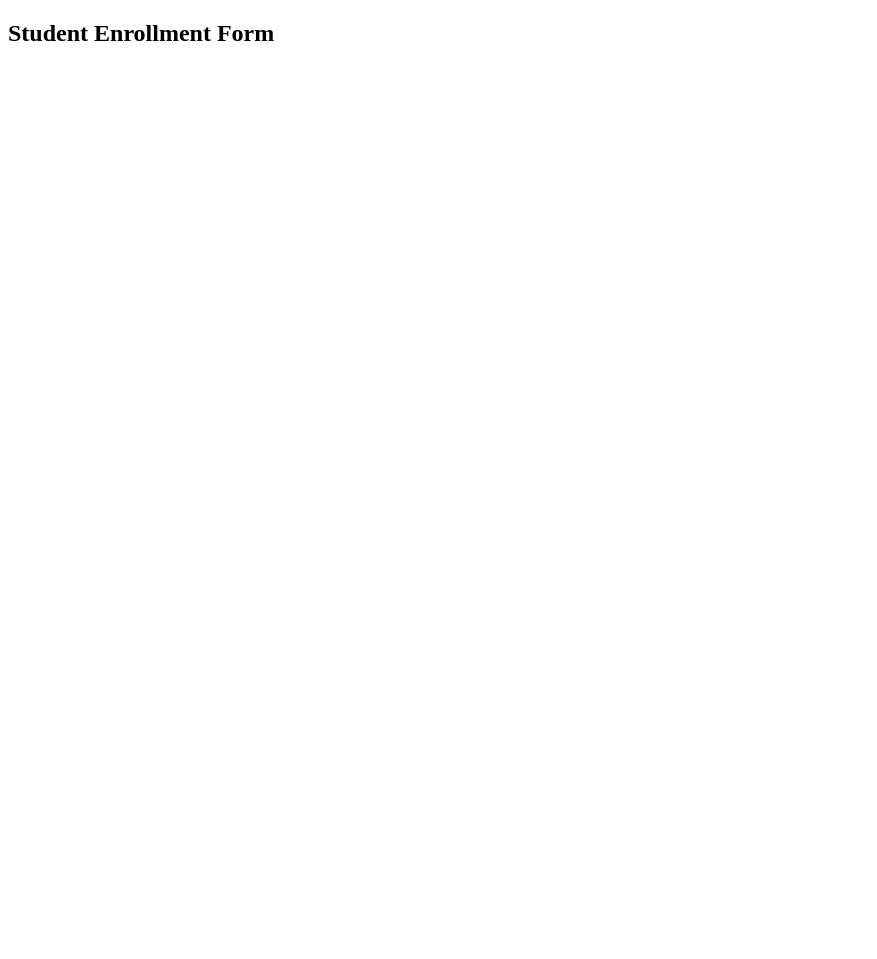
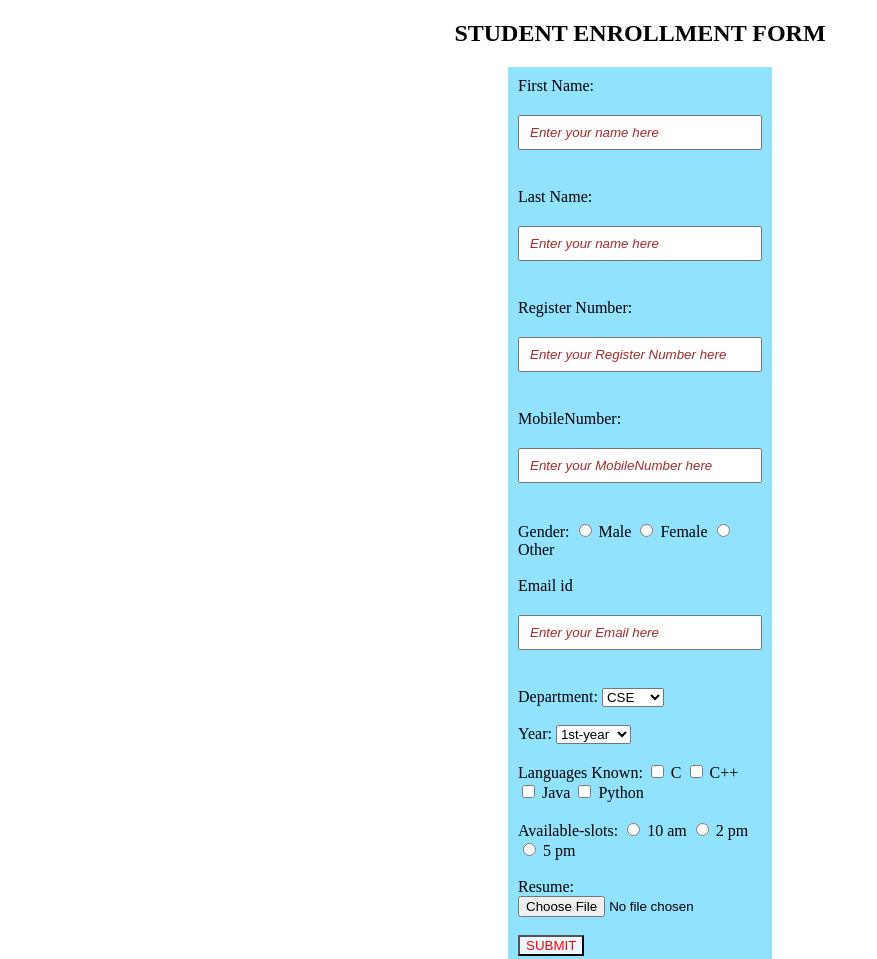
Before and after one commit to PROGRAD-MERN-Fullstack/enrollment-form, a plain HTML site: page index.html in a window 1280 px wide. Shown: the top 959 px of the page, without its empty margins (0-877 px from the left). Before the commit the page ends 800 px from the top, so only its background shows below. Drawn offline with Linux system fonts and the light colour scheme.

Commit message:
ADD.enrollment form created

```diff
--- a/assets/css/style.css
+++ b/assets/css/style.css
@@ -0,0 +1,29 @@
+h2{
+    text-align: center;
+    text-transform:uppercase;
+}
+form{
+
+    background-color:rgba(0, 187, 255, 0.432);
+    padding: 10px;
+    margin-left: 500px;
+    margin-right: 500px;
+}
+input[type=text] {
+    font-style: oblique;
+    width: 100%;
+    padding: 8px 10px;
+    margin: 20px 0;
+    box-sizing: border-box;
+  }
+input[type=text]:focus {
+    background-color: rgb(82, 146, 168);
+  }
+::placeholder{
+    color: brown;
+}
+button
+{
+    color: rgb(255, 0, 0);
+    background-color: aliceblue;
+}
--- a/index.html
+++ b/index.html
@@ -10,6 +10,82 @@
 <body>
     <h2>Student Enrollment Form</h2>
     <form>
+        <label for="User-firstname">First Name:</label>
+        <input type="text"
+        placeholder="Enter your name here"
+        id="User-firstname"
+        name="User-firstname"
+        required/>
+        <br><br>
+        <label for="User-lastname">Last Name:</label>
+        <input type="text"
+        placeholder="Enter your name here"
+        id="User-Lastname"
+        name="User-Lastname"
+        required/>
+        <br><br>
+        <label for="User-Registernumber">Register Number:</label>
+        <input type="text"
+        placeholder="Enter your Register Number here"
+        id="User-Registernumber"
+        name="User-Registernumber"
+        required/>
+        <br><br>
+        <label for="User-number">MobileNumber:</label>
+        <input type="text"
+        placeholder="Enter your MobileNumber here"
+        pattern="[6789][0-9]{9}"
+        id="User-number"
+        name="User-number"
+        required/>
+        <br><br>
+        <label for="Gender">Gender:</label>
+        <input type="radio" name="gender" value="male"> Male
+        <input type="radio" name="gender" value="female"> Female
+        <input type="radio" name="gender" value="other"> Other
+        <br><br>
+        <label for="User-Emailid">Email id</label>
+        <input type="text"
+        placeholder="Enter your Email here"
+        pattern="^[a-zA-Z0-9+_.-]+@[a-zA-Z0-9.-]+$"
+        id="User-Emailid"
+        name="User-Emailid"
+        required/>
+        <br><br>
+        <label for="User-Department">Department:</label>
+        <select name="User-Department" id="User-Department">
+        <option value="CSE">CSE</option>
+        <option value="IT">IT</option>
+        <option value="ECE">ECE</option>
+        <option value="EEE">EEE</option>
+        <option value="MECH">MECH</option>
+        <option value="AIDS">AIDS</option>
+        </select>
+        <br><br>
+        <label for="User-Year">Year:</label>
+        <select name="User-Year" id="Year">
+        <option value="1st-year">1st-year</option>
+        <option value="2nd-year">2nd-year</option>
+        <option value="3rd-year">3rd-year</option>
+        <option value="4th-year">4th-year</option>
+        </select>
+        <br><br>
+        <label for="Languages-known">Languages Known:</label>
+        <input type="checkbox" name="Languages-known" value="C"> C
+        <input type="checkbox" name="Languages-known" value="C++"> C++
+        <input type="checkbox" name="Languages-known" value="Java"> Java
+        <input type="checkbox" name="Languages-known" value="Python"> Python
+        <br><br>
+        <label for="Available-slots">Available-slots:</label>
+        <input type="radio" name="slots" value="10am"> 10 am
+        <input type="radio" name="slots" value="2pm"> 2 pm
+        <input type="radio" name="slots" value="5pm"> 5 pm
+        <br><br>
+        <label for="Resume">Resume:</label>
+        <input type="file" id="myfile" name="myfile" pattern=".+\.pdf$">
+        <br><br>
+        <button>SUBMIT</button>
+
 
     </form>
 
```
